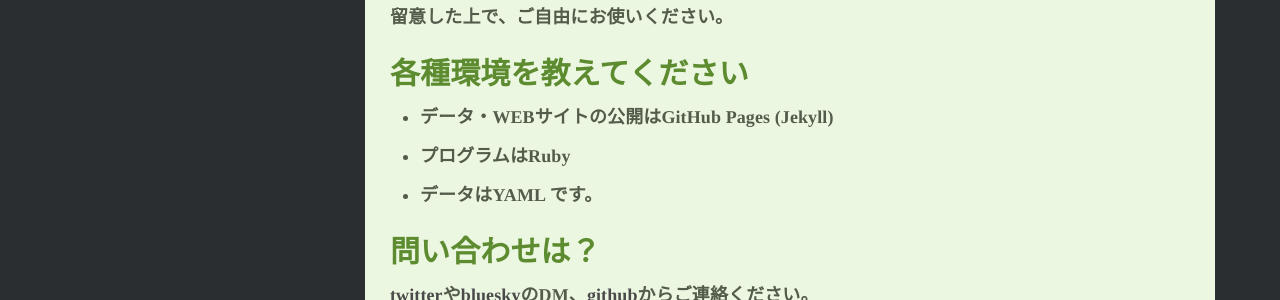
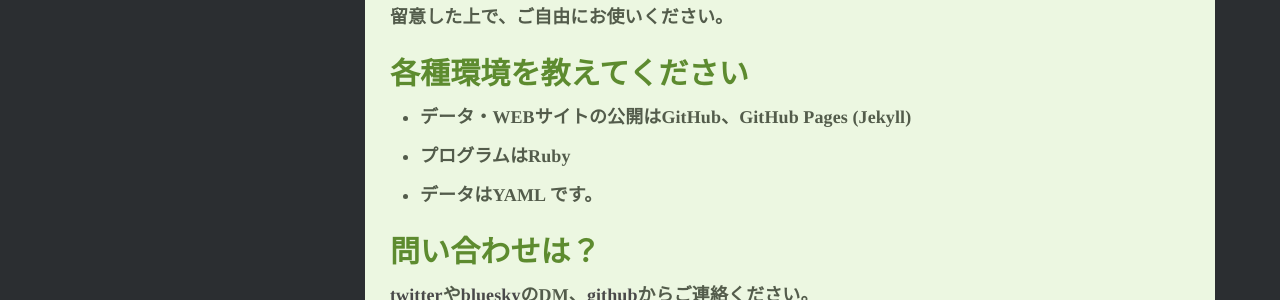
Before and after one commit to 31bot/31bot.github.io, a Jekyll site: the page built from index.md, in a window 1280 px wide. Shown: the part 1684-1984 px from the top of the page. Built offline with Jekyll 4.4.1, drawn with Linux system fonts in a browser that asks for light colours.

Commit message:
Update index.md

```diff
--- a/index.md
+++ b/index.md
@@ -49,7 +49,7 @@ Twitterの文字数制限は日本語だと140文字です。詠み人・詞書(
 「煮るなり焼くなり好きにしろ」とは言いますが、Wikisourceを下敷きに編集が入っていることに留意した上で、ご自由にお使いください。
 
 ### 各種環境を教えてください
-* データ・WEBサイトの公開はGitHub Pages (Jekyll)
+* データ・WEBサイトの公開はGitHub、GitHub Pages (Jekyll)
 * プログラムはRuby
 * データはYAML
 です。
```
